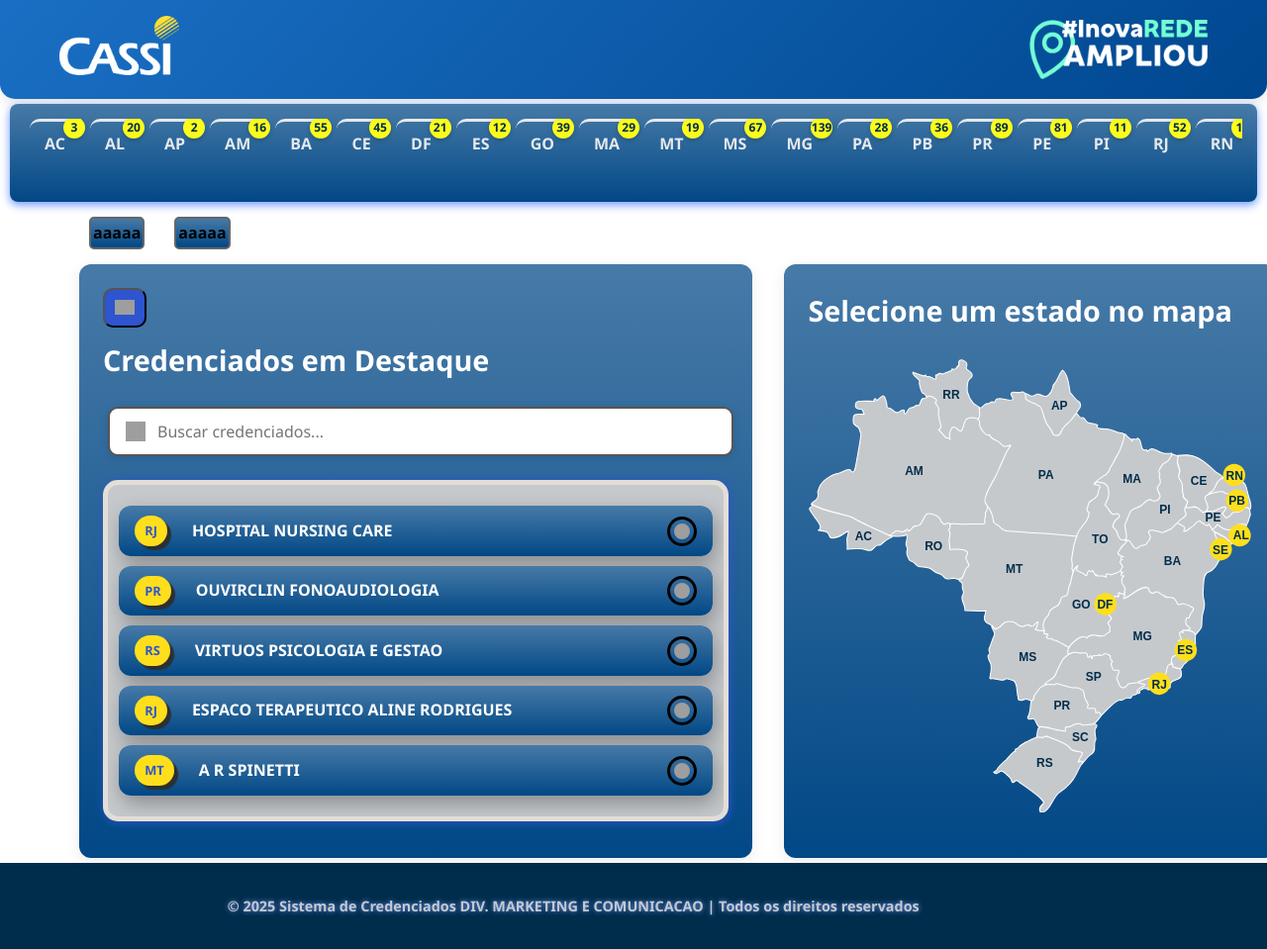
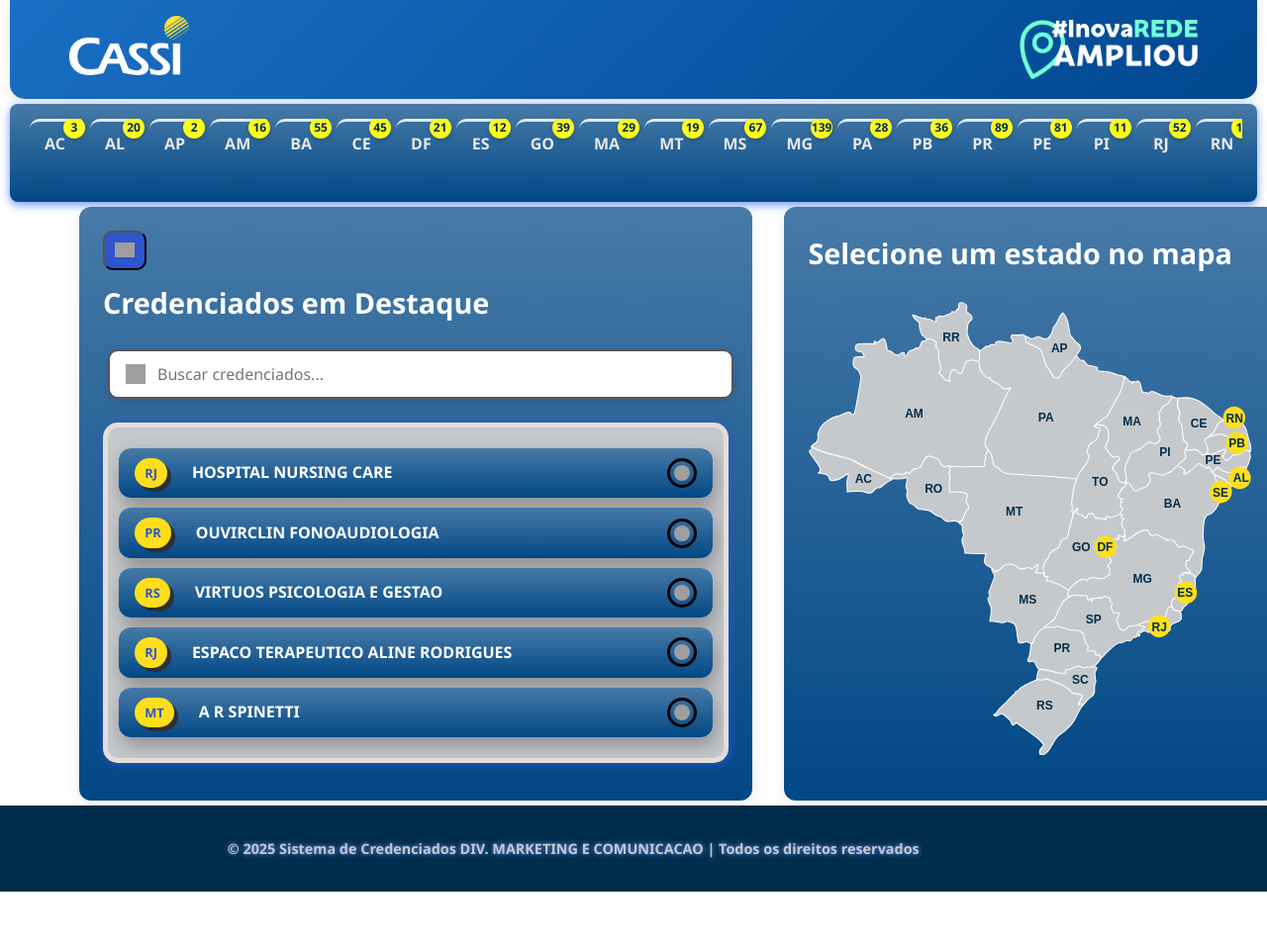
Before and after one commit to AldoCezar-B/Novos_credenciados, a plain HTML site: page Public/Index.html in a window 1280 px wide. Shown: the whole page at 99% size. After the commit the page ends 901 px from the top, so only its background shows below. Drawn offline with Linux system fonts and the light colour scheme; grey boxes are pictures that could not be loaded.

Commit message:
tratamento do header

```diff
--- a/Public/Index.html
+++ b/Public/Index.html
@@ -10,22 +10,21 @@
 
 </head>
 
-<Script>
-    function refreshPage() {
-        location.reload();
-    }
-</Script>
 
 <body>
-    <header>
-        <div class="header_1"><a href="https://www.cassi.com.br/" target="_blank"><img src="../img/logocassibr.png"
-                    alt="logo" class="logo_l" height="60" width="80"></a>
 
-            <img src="../img/InovaRede_Ampliou.png" alt="logo" class="logo_r" height="60" width="80">
+    <div class="header-container" id="headerContainer">
 
-        </div>
+        <header class="header-container" id="mainHeader">
+            <div class="header_1"><a href="https://www.cassi.com.br/" target="_blank"><img src="../img/logocassibr.png"
+                        alt="logo" class="logo_l" height="60" width="80"></a>
 
-    </header>
+                <img src="../img/InovaRede_Ampliou.png" alt="logo" class="logo_r" height="60" width="80">
+
+            </div>
+
+        </header>
+    </div>
     <div class="state-container">
         <nav class="state">
             <ul>
@@ -61,17 +60,7 @@
     </div>
     <div class="container">
 
-        <div class="informativos">
 
-
-            <div class="div-info">
-                aaaaa
-            </div>
-            <div class="div-info">
-                aaaaa
-            </div>
-
-        </div>
 
 
 
@@ -493,6 +482,14 @@
     </footer>
 
     <script>
+
+
+        // Script Refresh
+
+        function refreshPage() {
+            location.reload();
+        }
+
         // Dados iniciais vazios
         let credenciados = [];
         const estados = {
--- a/Style/style.css
+++ b/Style/style.css
@@ -48,11 +48,13 @@
 header {
     background: linear-gradient(135deg, #1a6fc4 0%, #00478f 100%);
     color: rgb(233, 218, 12);
-    padding: 0;
+    margin: 0 10px ;
+    padding: 0 auto;
     text-align: center;
     border-radius: 0 0 15px 15px;
     box-shadow: 0 4px 12px rgba(0, 0, 0, 0.1);
 }
+
 
 .container {
     max-width: 90%; /* Alterado para 100% */
@@ -913,8 +915,7 @@
     border-radius: 10px;
     padding:  5px 10px;
     margin: 20px 10px;
-    list-style: none;
-    height:fit-content ;
+        height:fit-content ;
     min-height: 0;
     min-width: 0;
 
```
